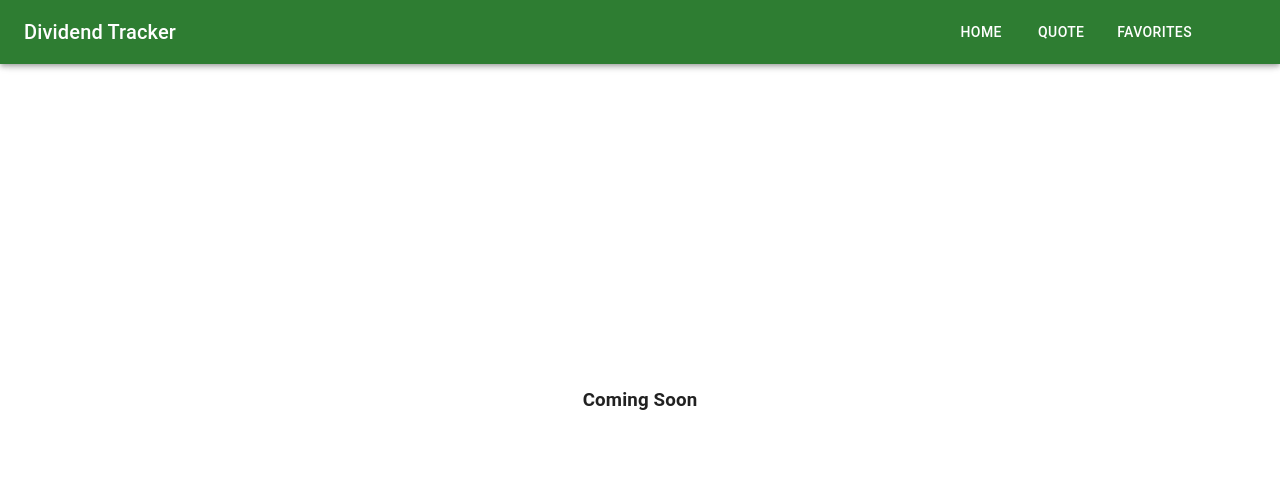
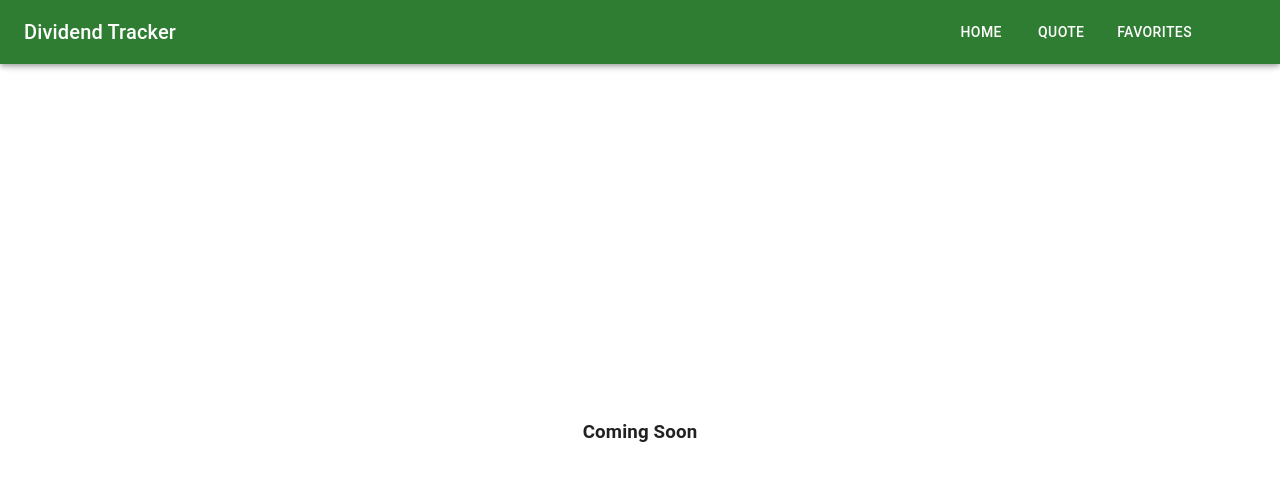
Before and after one commit to zach-the-blurrr/dividend-tracker, a React (Vite) app: page / in a window 1280 px wide. Shown: the top 480 px of the page. Built offline with nearby package versions, Linux system fonts and the light colour scheme; no server answers; some icons are missing.

Commit message:
fix the bug where content was going underneath the navbar (#48)

```diff
--- a/src/App.tsx
+++ b/src/App.tsx
@@ -8,6 +8,7 @@ import { useRecoilValue } from "recoil";
 import Quote from "./pages/Quote";
 import FavoritePage from "./pages/FavoritePage";
 import NotFoundPage from "./pages/NotFoundPage";
+import NavBarSpacer from "./components/layout/NavBarSpacer";
 
 function App() {
   const themeMode = useRecoilValue(themeModeAtom);
@@ -48,6 +49,7 @@ function App() {
       <CssBaseline />
       <HashRouter>
         <NavBar />
+        <NavBarSpacer />
         <Routes>
           <Route path="/" element={<HomePage />} />
           <Route path="/quote" element={<Quote />} />
--- /dev/null
+++ b/src/components/layout/NavBarSpacer.tsx
@@ -0,0 +1,17 @@
+/**
+ * NavBarSpacer
+ *
+ * MUI AppBar uses a Toolbar internally, and its height isn't automatically
+ * accounted for in page layout. MUI's recommended pattern is to render an
+ * empty <Toolbar /> below the AppBar to create the correct vertical offset.
+ *
+ * This component wraps that pattern so the intent is explicit and readable.
+ * Anywhere you place <NavBarSpacer />, it ensures content won't be hidden
+ * behind the fixed AppBar.
+ */
+
+import { Toolbar } from "@mui/material";
+
+export default function NavBarSpacer() {
+  return <Toolbar />;
+}
```
